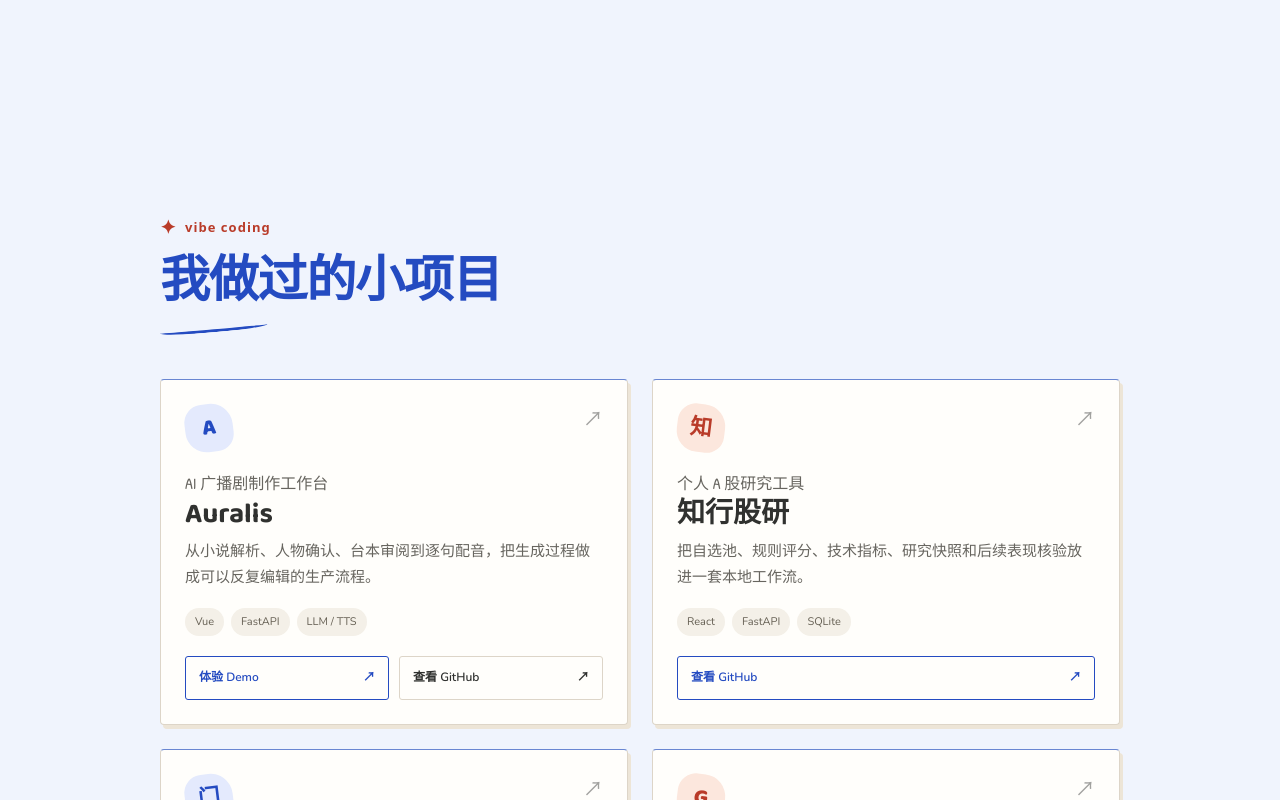
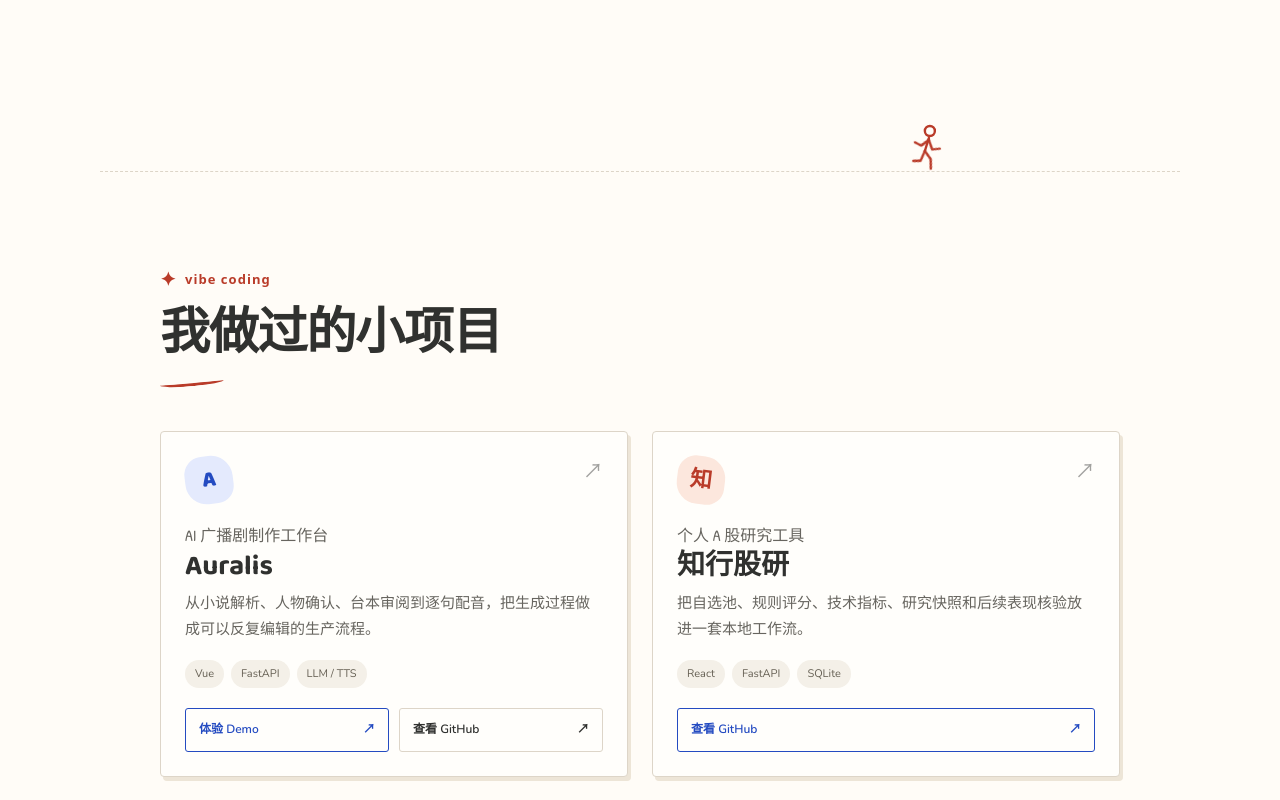
Before and after one commit to rheeh/rheeh.github.io, a Next.js app: page / in a window 1280 px wide. Shown: the part 680-1480 px from the top of the page. Built offline with nearby package versions, Linux system fonts and the light colour scheme.

Commit message:
Replace global color shifts with runner dividers and enliven illustration story

```diff
--- /dev/null
+++ b/app/RunningDivider.tsx
@@ -0,0 +1,30 @@
+'use client';
+
+import { useRef } from 'react';
+import { motion, useInView, useReducedMotion, useScroll, useTransform } from 'motion/react';
+
+/** A local scroll cue: the runner crosses the rule as it passes through the viewport. */
+export default function RunningDivider() {
+  const ref = useRef<HTMLDivElement>(null);
+  const visible = useInView(ref);
+  const reduced = useReducedMotion();
+  const { scrollYProgress } = useScroll({ target: ref, offset: ['start end', 'end start'] });
+  const x = useTransform(scrollYProgress, [0, 1], ['0%', '100%']);
+
+  return (
+    <div ref={ref} className={`running-divider${visible && !reduced ? ' is-running' : ''}`} aria-hidden="true">
+      <div className="runner-lane">
+        <motion.div className="runner-carrier" style={{ x: reduced ? '45%' : x }}>
+          <svg className="divider-person" viewBox="0 0 40 48" fill="none" stroke="currentColor" strokeWidth="2.4" strokeLinecap="round" strokeLinejoin="round">
+            <circle cx="24" cy="8" r="5" />
+            <path d="M23 15 19 28" />
+            <g className="runner-arm"><path d="m23 17-9 3-5-5" /></g>
+            <g className="runner-arm runner-opposite"><path d="m23 17 6 8 7-3" /></g>
+            <g className="runner-leg"><path d="m19 28-7 8-7-2" /></g>
+            <g className="runner-leg runner-opposite"><path d="m19 28 8 6 3 9" /></g>
+          </svg>
+        </motion.div>
+      </div>
+    </div>
+  );
+}
--- a/app/ScrollMood.tsx
+++ /dev/null
@@ -1,37 +0,0 @@
-'use client';
-import { useEffect, useRef, type ReactNode } from 'react';
-
-// Follow normal scrolling; no navigation UI or intercepted wheel events.
-export default function ScrollMood({ children }: { children: ReactNode }) {
-  const root = useRef<HTMLDivElement>(null);
-  useEffect(() => {
-    const page = root.current;
-    if (!page) return;
-    const sections = ['top', 'projects', 'notes'].map((id) => page.querySelector<HTMLElement>(`#${id}`)).filter((el): el is HTMLElement => Boolean(el));
-    let frame = 0;
-    let last = '';
-    const update = () => {
-      frame = 0;
-      let current = sections[0];
-      for (const section of sections) {
-        if (section.getBoundingClientRect().top <= window.innerHeight * 0.45) current = section;
-      }
-      if (!current || current.id === last) return;
-      last = current.id;
-      page.dataset.scene = current.id;
-      for (const section of sections) section.dataset.active = String(section === current);
-    };
-    const schedule = () => { if (!frame) frame = requestAnimationFrame(update); };
-    update();
-    window.addEventListener('scroll', schedule, { passive: true });
-    window.addEventListener('resize', schedule);
-    window.addEventListener('pageshow', schedule);
-    return () => {
-      cancelAnimationFrame(frame);
-      window.removeEventListener('scroll', schedule);
-      window.removeEventListener('resize', schedule);
-      window.removeEventListener('pageshow', schedule);
-    };
-  }, []);
-  return <div ref={root} className="personal-home" data-scene="top">{children}</div>;
-}
--- a/app/identity.css
+++ b/app/identity.css
@@ -168,24 +168,36 @@ html{scroll-behavior:smooth;scroll-padding-bottom:100px}
 
 }
 
-/* The scroll interaction belongs to the page itself. */
-.personal-home{
- --scene-paper:var(--studio-paper);
- --scene-accent:var(--studio-red);
- background:var(--scene-paper);
- transition:background-color .8s ease;
-}
-.personal-home[data-scene="projects"]{--scene-paper:#f0f4fd;--scene-accent:var(--studio-blue)}
-.personal-home[data-scene="notes"]{--scene-paper:#fff3e8;--scene-accent:var(--studio-red)}
-.personal-home .doodle-section-heading h2{transition:color .55s ease,transform .65s ease,clip-path .7s ease}
-.personal-home .doodle-section[data-active="true"] .doodle-section-heading h2{color:var(--scene-accent)}
-.personal-home .doodle-section-heading::after{transition:width .6s ease,border-color .6s ease,transform .65s ease}
-.personal-home .doodle-section[data-active="true"] .doodle-section-heading::after{width:108px;border-color:var(--scene-accent)}
-.personal-home .doodle-section[data-active="false"] .doodle-section-heading::after{width:40px}
-.personal-home .doodle-project-card{transition:border-color .5s ease,box-shadow .3s ease,transform .3s ease}
-.personal-home #projects[data-active="true"] .doodle-project-card{border-top-color:#6986d2}
+/* Keep the paper still; the small runner carries the section transition. */
 .creative-article-index{margin-bottom:32px}
 .creative-article-index .doodle-article-row{grid-template-columns:44px 1fr 24px}
+.running-divider{width:calc(100% - 48px);max-width:1080px;margin:0 auto;height:52px;border-bottom:1px dashed var(--studio-rule);overflow:hidden;color:var(--studio-red)}
+.runner-lane{position:relative;height:100%;width:calc(100% - 40px)}
+.runner-carrier{position:absolute;inset:0}
+.divider-person{position:absolute;bottom:0;left:0;width:40px;height:48px}
+.runner-arm{transform-origin:23px 17px;animation:runner-swing .45s ease-in-out infinite alternate;animation-play-state:paused}
+.runner-leg{transform-origin:19px 28px;animation:runner-swing .45s ease-in-out infinite alternate;animation-play-state:paused}
+.runner-opposite{animation-direction:alternate-reverse}
+.is-running .runner-arm,.is-running .runner-leg{animation-play-state:running}
+@keyframes runner-swing{from{transform:rotate(-22deg)}to{transform:rotate(22deg)}}
+.story-start{display:inline-flex;align-items:center;gap:14px;margin-top:28px;color:var(--studio-red);font-size:14px;text-decoration:none}
+.story-start span{transition:transform .2s}.story-start:hover span{transform:translateY(4px)}
+.graduate-gallery figcaption{display:block;margin:0;padding:12px 28px 48px}
+.story-caption>span{font:12px/1.6 ui-monospace,monospace;color:var(--studio-red)}
+.story-caption h2{margin:10px 0 8px;display:inline-block;background:linear-gradient(transparent 80%,#f2cd4d70 80%);background-size:0% 100%;background-repeat:no-repeat;transition:background-size .7s .2s}
+.story-caption.is-shown h2{background-size:100% 100%}
+.story-caption>span{display:block}
+.story-ending{max-width:568px;margin:30px auto 0;padding:28px 24px;border-top:1px dashed var(--studio-rule);font-size:15px;line-height:1.9}
+.story-ending details{margin:24px 0;border-block:1px solid var(--studio-rule)}
+.story-ending summary{cursor:pointer;list-style:none;display:flex;justify-content:space-between;align-items:center;padding:14px 0;color:var(--studio-red)}
+.story-ending summary::-webkit-details-marker{display:none}
+.story-ending summary span{transition:transform .25s}
+.story-ending details[open] summary span{transform:rotate(45deg)}
+.story-ending details p{margin:0 0 20px;color:#555}
+.story-ending>a{font-size:13px;color:var(--studio-blue)}
+.story-start:focus-visible,.story-ending summary:focus-visible{outline:2px solid var(--studio-blue);outline-offset:5px}
 @media(prefers-reduced-motion:reduce){
- .personal-home,.personal-home .doodle-section-heading h2,.personal-home .doodle-section-heading::after,.personal-home .doodle-project-card{transition:none}
+ .runner-arm,.runner-leg{animation:none}
+ .story-caption h2{background-size:100% 100%;transition:none}
+ .story-start span,.story-ending summary span{transition:none}
 }
--- a/app/page.tsx
+++ b/app/page.tsx
@@ -2,7 +2,7 @@ import { profile, projects, creativeWorks } from '../src/data/profile';
 import { analysisShowcases, reports } from '../src/data/reports';
 import DoodleReveal from './DoodleReveal';
 import HomeIntro from './HomeIntro';
-import ScrollMood from './ScrollMood';
+import RunningDivider from './RunningDivider';
 
 function Arrow() {
   return <span aria-hidden="true">↗</span>;
@@ -23,7 +23,7 @@ export default function Home() {
   const notes = [
     ...creativeWorks.map((work) => ({
       title: work.title,
-      category: `${work.process} / 插画系列`,
+      category: 'AI 创作',
       summary: work.summary,
       href: work.href,
     })),
@@ -42,10 +42,11 @@ export default function Home() {
   ];
 
   return (
-    <ScrollMood>
+    <div className="personal-home">
       <a className="skip-link" href="#main">Skip to content</a>
       <main id="main">
         <HomeIntro />
+        <RunningDivider />
 
         <section className="doodle-section" id="projects">
           <SectionHeading kicker="vibe coding" title="我做过的小项目" />
@@ -72,6 +73,7 @@ export default function Home() {
           </div>
         </section>
 
+        <RunningDivider />
         <section className="doodle-section doodle-writing" id="notes">
           <span className="section-alias" id="ai-creations" aria-hidden="true" />
           <span className="section-alias" id="illustrations" aria-hidden="true" />
@@ -103,6 +105,6 @@ export default function Home() {
           <a href={`mailto:${profile.contact.email}`}>{profile.contact.email}</a>
         </footer>
       </main>
-    </ScrollMood>
+    </div>
   );
 }
--- a/src/data/profile.ts
+++ b/src/data/profile.ts
@@ -60,6 +60,7 @@ export const projects: Project[] = [
 ];
 
 export const graduateDay = {
+  ending: { line: '今天的故事，就先停在这里。', prompt: '那明天呢？', reply: '先把闹钟定好。剩下的，明天再说。' },
   title: '研究生的一天',
   category: 'AI 创作 / 插画系列 · 5 幅',
   description: '早起、实验、深夜回家。把实验室里的小小崩溃，画成五张黑白线稿。',
@@ -69,8 +70,8 @@ export const graduateDay = {
     { id: '01', title: '再睡五分钟', caption: '早上七点，和闹钟再商量一下。', alt: '巨大的七点闹钟旁，一个戴学位帽的小人说再睡五分钟。' },
     { id: '02', title: '今天一定要出结果', caption: '离心机、移液器和培养皿之间，忙忙忙。', alt: '小人抱着实验工具，周围是巨大的离心机、烧杯、移液器和培养皿，文字为今天一定要出结果。' },
     { id: '03', title: '深夜回家', caption: '门上的时钟，已经走到二十三点。', alt: '小人背着包走向一扇巨大的门，门上标着23:00，小人说累瘫了。' },
-    { id: '04', title: '怎么会这样', caption: '实验结果：失败。', alt: '培养皿上写着实验结果和失败，中间画着大叉，小人抱头说怎么会这样。' },
-    { id: '05', title: '生物的世纪', caption: '“二十一世纪是生物的世纪。”', alt: '牌子上写着二十一世纪是生物的世纪，下方的小人仰面躺倒。' },
+    { id: '04', title: '怎么会这样', caption: '回到家，脑子里还在重播那个打了叉的培养皿。', alt: '培养皿上写着实验结果和失败，中间画着大叉，小人抱头说怎么会这样。' },
+    { id: '05', title: '生物的世纪', caption: '世纪很长，这个小人决定先躺一会儿。', alt: '牌子上写着二十一世纪是生物的世纪，下方的小人仰面躺倒。' },
   ],
 };
 
```
Also changed, not shown: app/illustrations/graduate-day/page.tsx (+13 -3 lines), 1 other file (tests, documents, lock files or other folders).
